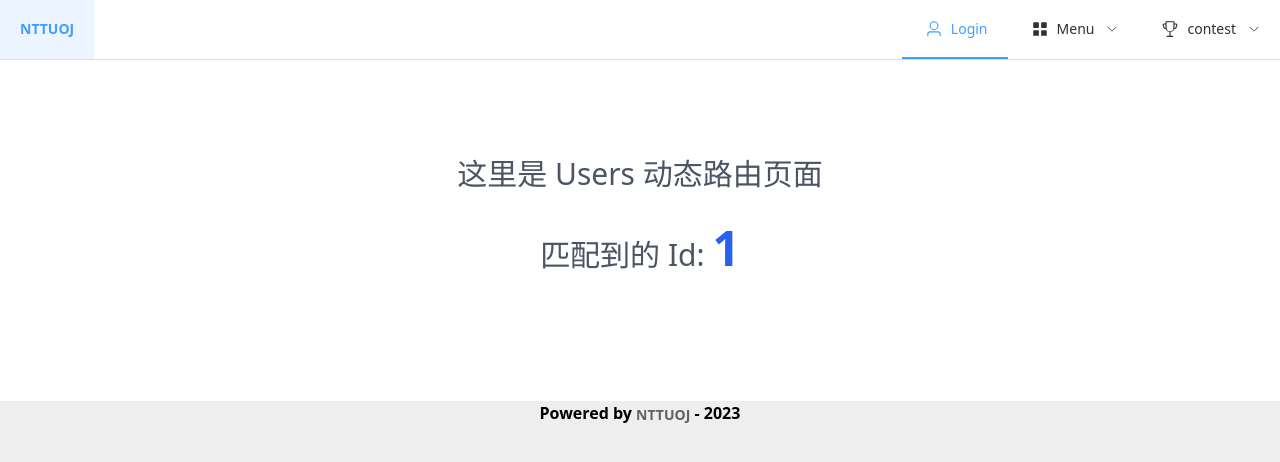
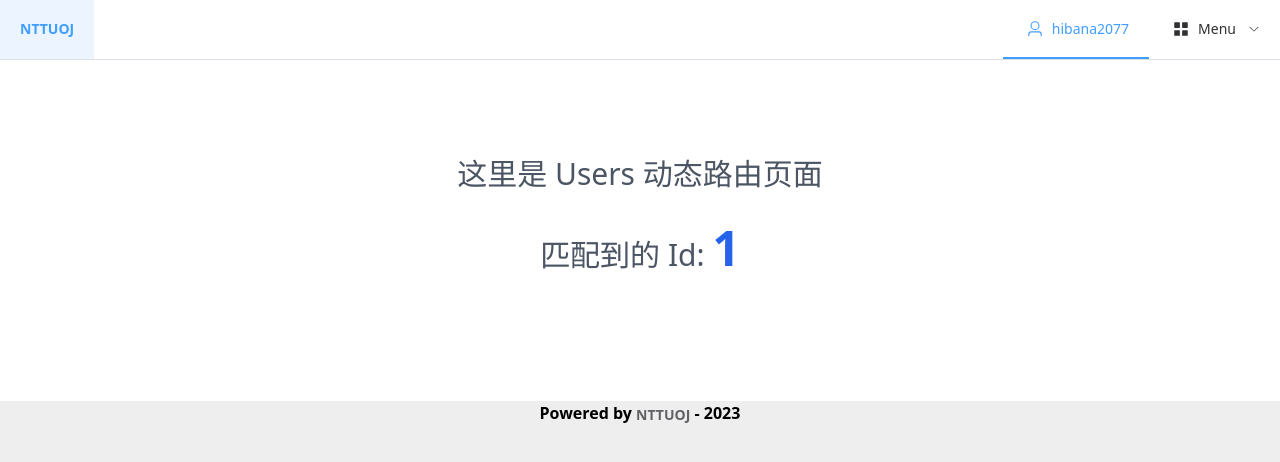
Before and after one commit to hibana2077/NTTU-judge-system, a Nuxt app in the folder nttu-judge/: page /users/1 in a window 1280 px wide. Shown: the top 462 px of the page. Built offline with nearby package versions, Linux system fonts and the light colour scheme.

Commit message:
header done!

```diff
--- a/nttu-judge/layouts/header.vue
+++ b/nttu-judge/layouts/header.vue
@@ -2,7 +2,7 @@
  * @Author: hibana2077 hibana2077@gmail.com
  * @Date: 2023-05-02 21:36:33
  * @LastEditors: hibana2077 hibana2077@gmail.com
- * @LastEditTime: 2023-05-03 08:33:13
+ * @LastEditTime: 2023-05-03 09:26:29
  * @FilePath: \NTTU-new-gen-judge-system\nttu-judge\layouts\header.vue
  * @Description: 这是默认设置,请设置`customMade`, 打开koroFileHeader查看配置 进行设置: https://github.com/OBKoro1/koro1FileHeader/wiki/%E9%85%8D%E7%BD%AE
 -->
@@ -20,7 +20,11 @@
       <el-icon color="#409EFC" class="no-inherit">
         <User />
       </el-icon>
-      Login</el-menu-item>
+      <p v-if="islogin">
+        <NuxtLink :to="`/users/${username}`">{{ username }}</NuxtLink>
+      </p>
+      <p v-else>Sign in</p>
+    </el-menu-item>
     <el-sub-menu index="2">
       <template #title>
         <el-icon color="#409EFC" class="no-inherit">
@@ -28,20 +32,35 @@
         </el-icon>
         Menu
       </template>
-      <el-menu-item index="2-1">item one</el-menu-item>
-      <el-menu-item index="2-2">item two</el-menu-item>
-      <el-menu-item index="2-3">item three</el-menu-item>
-    </el-sub-menu>
-    <el-sub-menu index="3">
-      <template #title>
+      <el-menu-item index="2-1">
         <el-icon color="#409EFC" class="no-inherit">
-          <Trophy />
+          <Setting />
         </el-icon>
-        contest
-      </template>
-      <el-menu-item v-for="item in 10" :key="item" :index="`3-${item}`">
-        item {{ item }}
+        Settings
       </el-menu-item>
+      <el-menu-item index="2-2">
+        <el-icon color="#409EFC" class="no-inherit">
+          <ChatDotRound />
+        </el-icon>
+        Forum
+      </el-menu-item>
+      <el-menu-item index="2-3">
+        <el-icon color="#409EFC" class="no-inherit">
+          <Notebook />
+        </el-icon>
+        Notebook
+      </el-menu-item>
+      <el-sub-menu index="2-4">
+        <template #title>
+          <el-icon color="#409EFC" class="no-inherit">
+            <Trophy />
+          </el-icon>
+          contest
+        </template>
+        <el-menu-item v-for="item in 10" :key="item" :index="`2-4-${item}`">
+          item {{ item }}
+        </el-menu-item>
+      </el-sub-menu>
     </el-sub-menu>
   </el-menu>
   <slot />
@@ -62,6 +81,8 @@ const activeIndex = ref('1')
 const handleSelect = (key: string, keyPath: string[]) => {
   console.log(key, keyPath)
 }
+const islogin = ref(true) //TODO: change this to vue state management
+const username = ref('hibana2077') //TODO: change this to vue state management
 </script>
 
 <style>
--- a/nttu-judge/pages/users/[id].vue
+++ b/nttu-judge/pages/users/[username].vue
@@ -1,8 +1,8 @@
 <!--
  * @Author: hibana2077 hibana2077@gmaill.com
  * @Date: 2023-05-02 12:58:16
- * @LastEditors: hibana2077 hibana2077@gmaill.com
- * @LastEditTime: 2023-05-02 12:58:38
+ * @LastEditors: hibana2077 hibana2077@gmail.com
+ * @LastEditTime: 2023-05-03 09:23:57
  * @FilePath: /NTTU-new-gen-judge-system/nttu-judge/pages/users/[id].vue
  * @Description: 这是默认设置,请设置`customMade`, 打开koroFileHeader查看配置 进行设置: https://github.com/OBKoro1/koro1FileHeader/wiki/%E9%85%8D%E7%BD%AE
 -->
@@ -11,7 +11,7 @@
       <div class="flex flex-col items-center">
         <h1 class="text-3xl text-gray-600">这里是 Users 动态路由页面</h1>
         <p class="my-8 text-3xl text-gray-600">
-          匹配到的 Id: <span class="text-5xl font-semibold text-blue-600">{{ id }}</span>
+          匹配到的 Id: <span class="text-5xl font-semibold text-blue-600">{{ username }}</span>
         </p>
       </div>
     </div>
@@ -19,5 +19,5 @@
 
 <script setup>
   const route = useRoute()
-  const { id } = route.params
+  const { username } = route.params
 </script>
```
